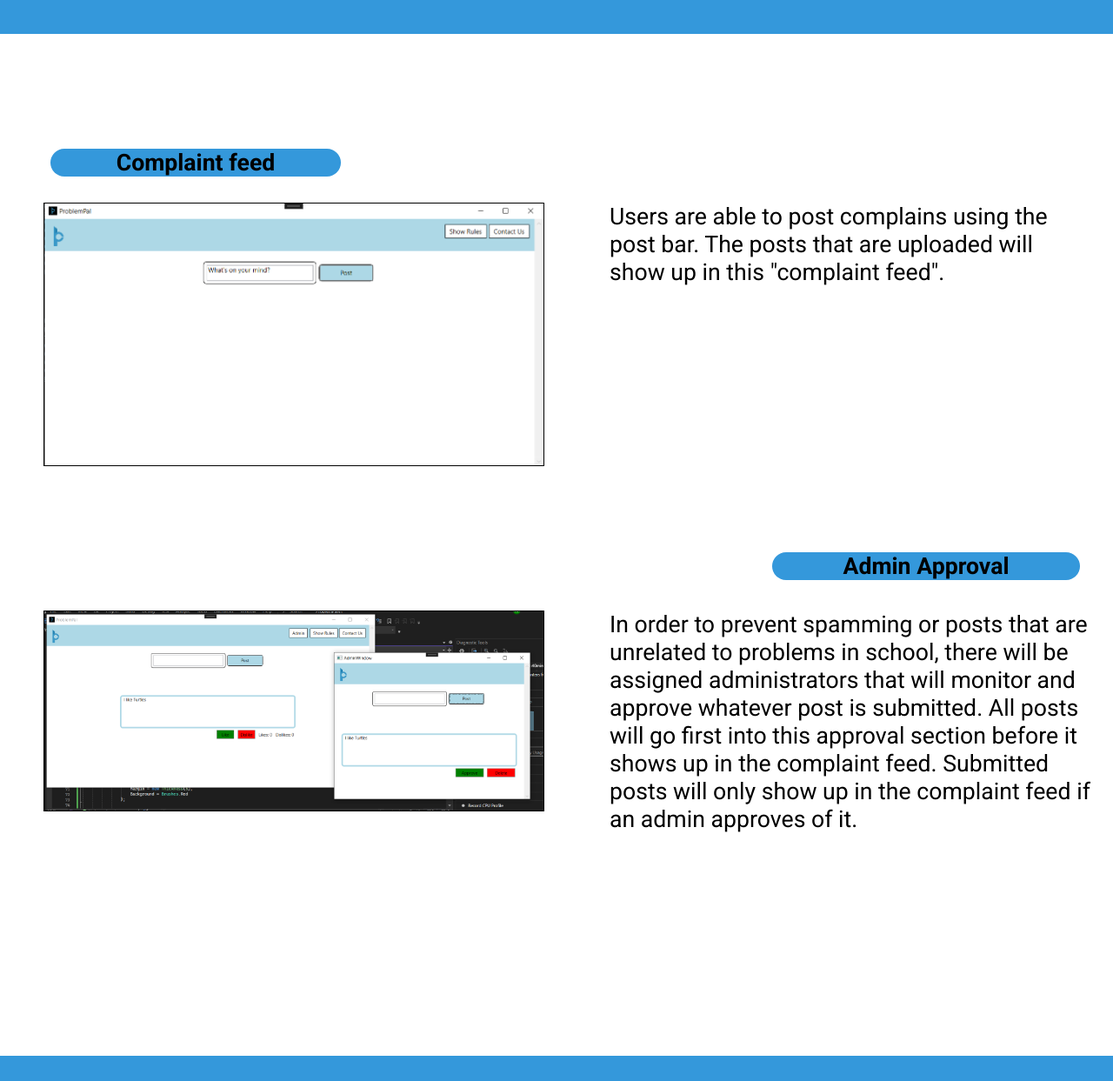
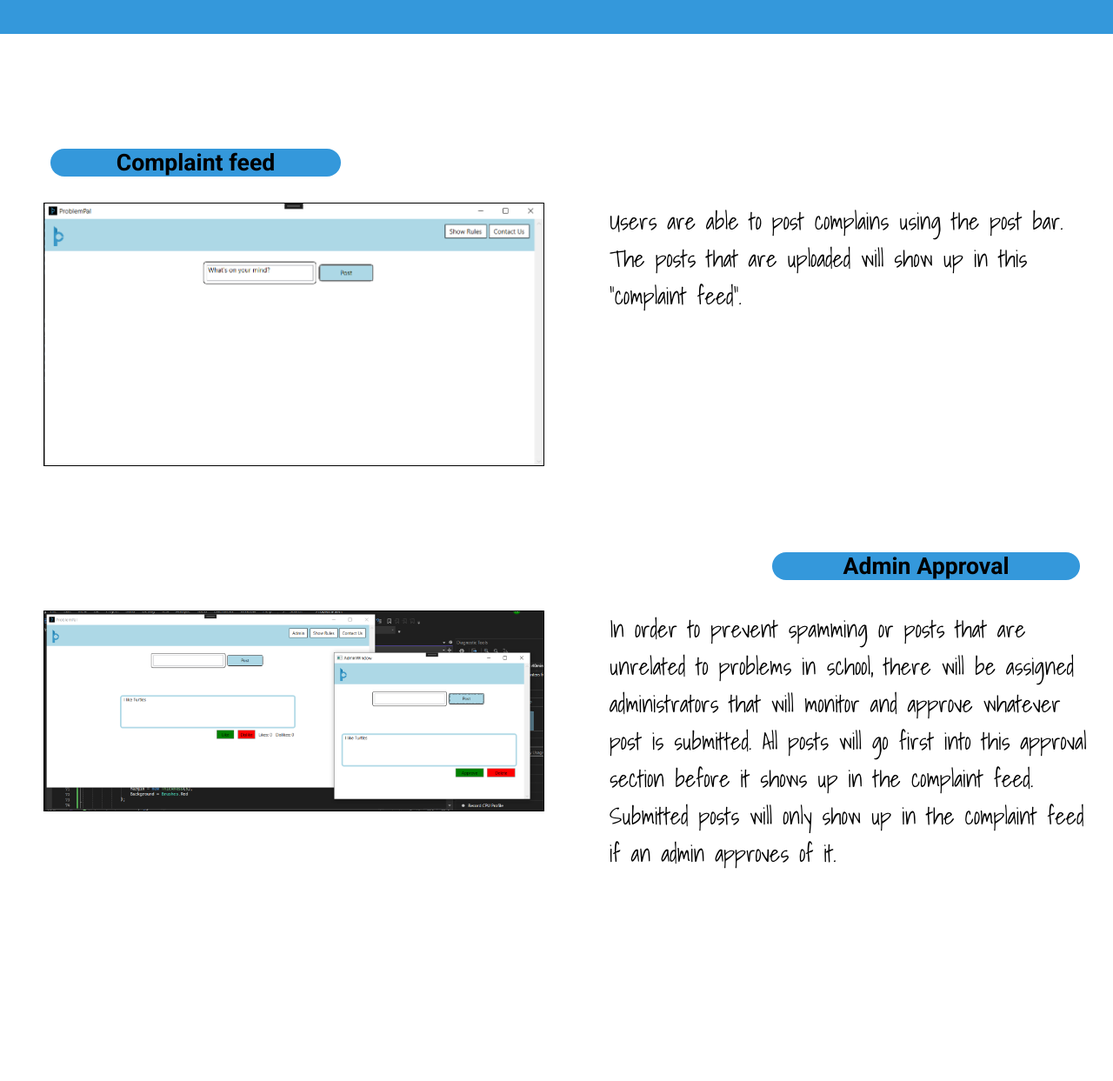
Before and after one commit to 2DPP/2DPP.github.io, a PHP site: page / in a window 1280 px wide. Shown: the part 1982-3225 px from the top of the page at 87% size. Run offline with PHP 8.4, Linux system fonts and the light colour scheme.

Commit message:
Update font family

```diff
--- a/iLS/Styles/style.css
+++ b/iLS/Styles/style.css
@@ -368,12 +368,14 @@ h3 {
 }
 
 .feattextR{
+    font-family:  "Shadows Into Light", cursive;
     margin-right: 25px;
     margin-left: 25px;
     font-size: 20pt;
 }
 
 .feattextL{
+    font-family:  "Shadows Into Light", cursive;
     margin-left: 45px;
     margin-right: 25px;
     font-size: 20pt;
```
